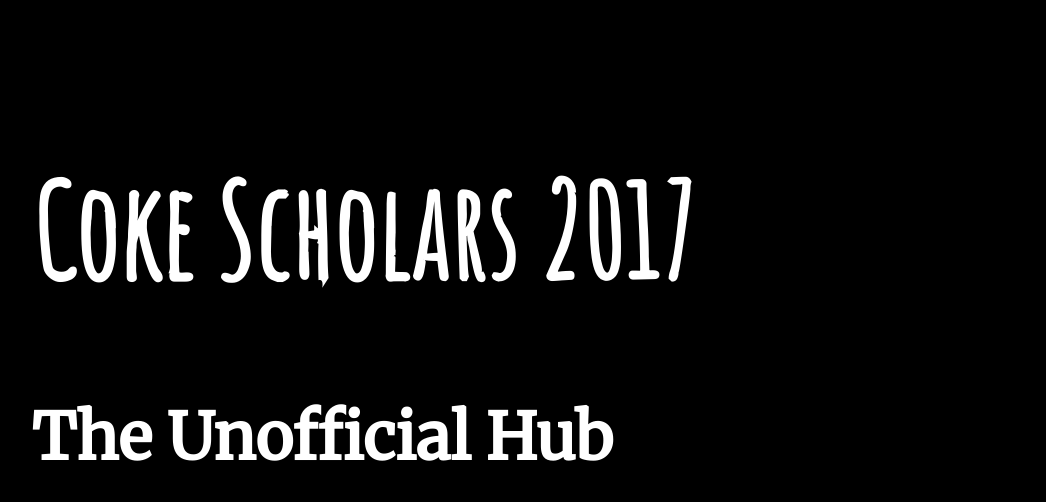
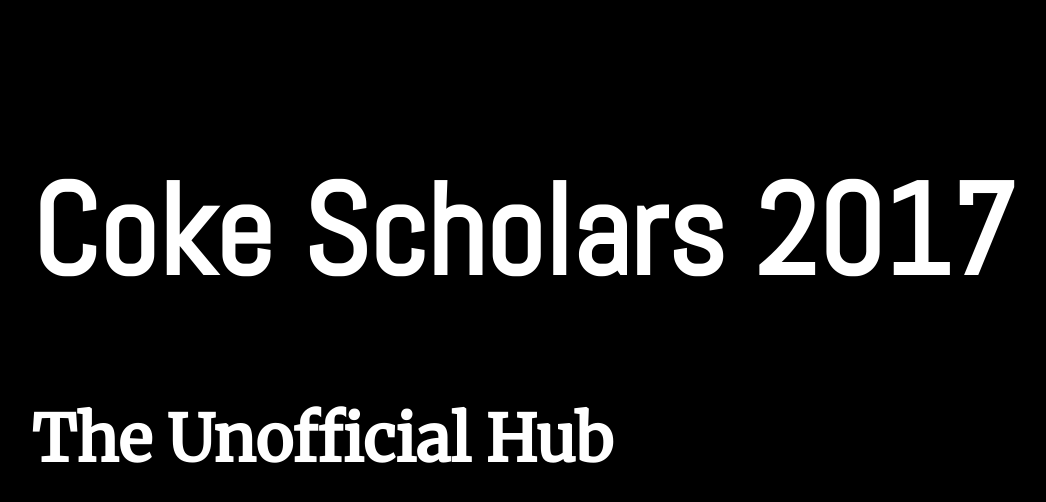
Before and after one commit to cokescholars/cokescholars.github.io, a Jekyll site: the page built from index.html, in a window 1280 px wide. Shown: the top 502 px of the page, without its empty margins (7-1053 px from the left). Built offline with Jekyll 4.4.1, drawn with Linux system fonts in a browser that asks for light colours; nearby versions of some CDN libraries; the list of posts is cut into pages by our own code.

Commit message:
More font work.

```diff
--- a/_layouts/default.html
+++ b/_layouts/default.html
@@ -16,7 +16,7 @@
     <link rel="stylesheet" href="/css/main.css">
     <script src="/js/vendor/modernizr-2.8.3.min.js"></script>
 
-    <link href="https://fonts.googleapis.com/css?family=Inconsolata|Merriweather|Open+Sans|Amatic+SC" rel="stylesheet">
+    <link href="https://fonts.googleapis.com/css?family=Inconsolata|Merriweather|Open+Sans|Abel" rel="stylesheet">
 
     <link rel="stylesheet" href="https://cdnjs.cloudflare.com/ajax/libs/font-awesome/4.6.3/css/font-awesome.min.css">
 </head>
--- a/css/main.css
+++ b/css/main.css
@@ -8,7 +8,7 @@
 }
 
 .website-title {
-    font-family: 'Amatic SC', 'Open Sans', 'sans-serif';
+    font-family: 'Abel', 'Open Sans', 'sans-serif';
     padding-top: 5%;
     margin-left: 3vw;
     font-weight: 700;
```
